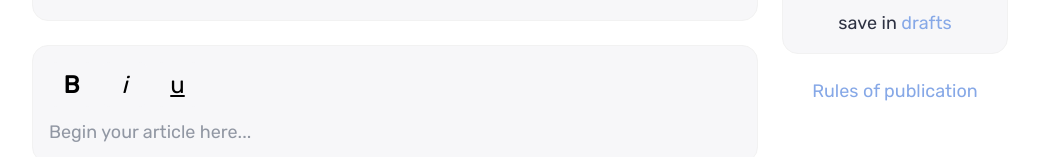
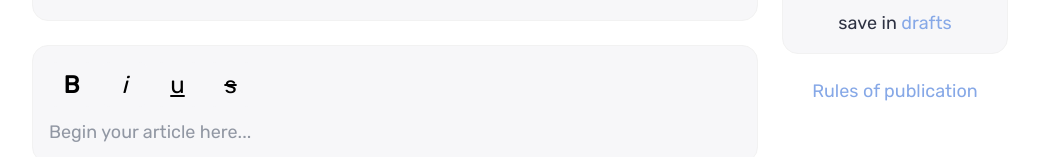
Before and after one commit to Revilise/simple-blog-next, a Next.js app: page /create_post in a window 1280 px wide. Shown: the part 167-324 px from the top of the page, without its empty margins (120-1159 px from the left). Built offline with nearby package versions, Linux system fonts and the light colour scheme; no server answers.

Commit message:
cusom text styling button

```diff
--- a/components/EditPanel/EditPanel.js
+++ b/components/EditPanel/EditPanel.js
@@ -25,6 +25,9 @@ export function EditPanel({editorState, setEditorState}) {
             <Button onStyleClick={() => onStyleClick('UNDERLINE')}>
                 <u>u</u>
             </Button>
+            <Button onStyleClick={() => onStyleClick('STRIKETHROUGH')}>
+                <strike>s</strike>
+            </Button>
         </div>
     )
 }
--- a/components/Editor/Editor.js
+++ b/components/Editor/Editor.js
@@ -1,7 +1,14 @@
 import {Editor} from 'draft-js';
 import {EditPanel} from "../EditPanel/EditPanel";
 
+const styleMap = {
+    'STRIKETHROUGH': {
+        textDecoration: 'line-through',
+    },
+};
+
 export default function _Editor({editorState, setEditorState}) {
+
     return (
         <>
             <EditPanel
@@ -10,6 +17,7 @@ export default function _Editor({editorState, setEditorState}) {
                 userSelect="none" contentEditable={false}
             />
             <Editor
+                customStyleMap={styleMap}
                 placeholder={'Begin your article here...'}
                 editorState={editorState}
                 onChange={setEditorState}/>
```
